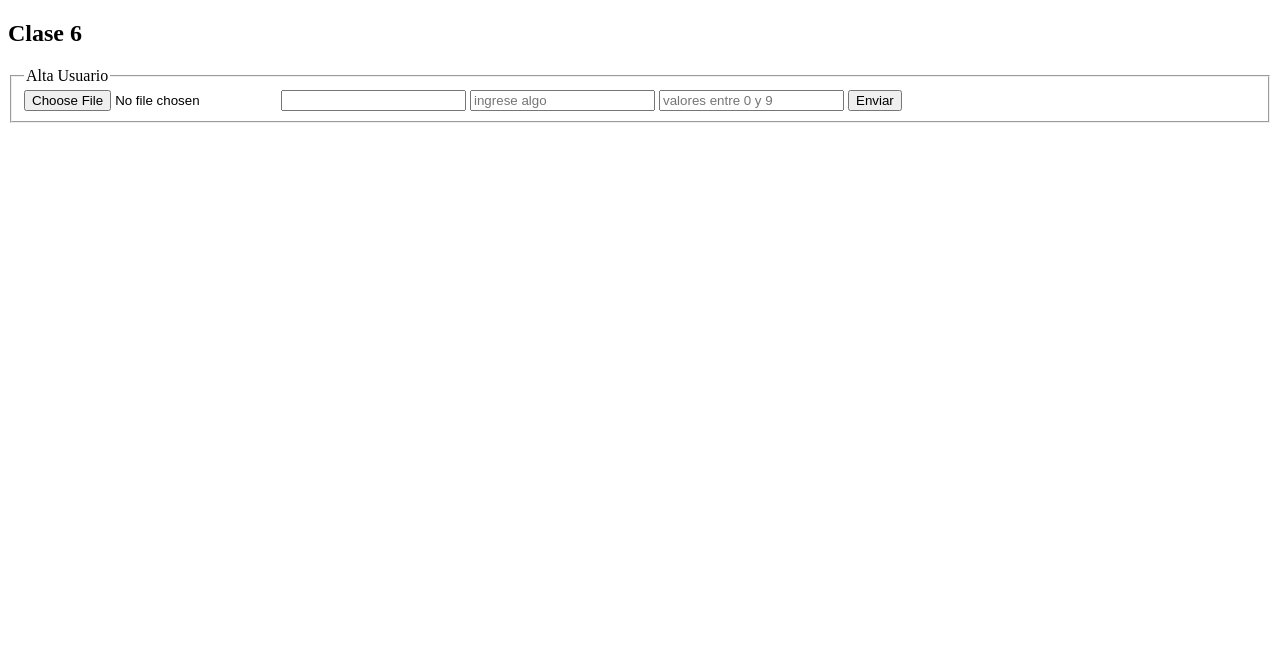
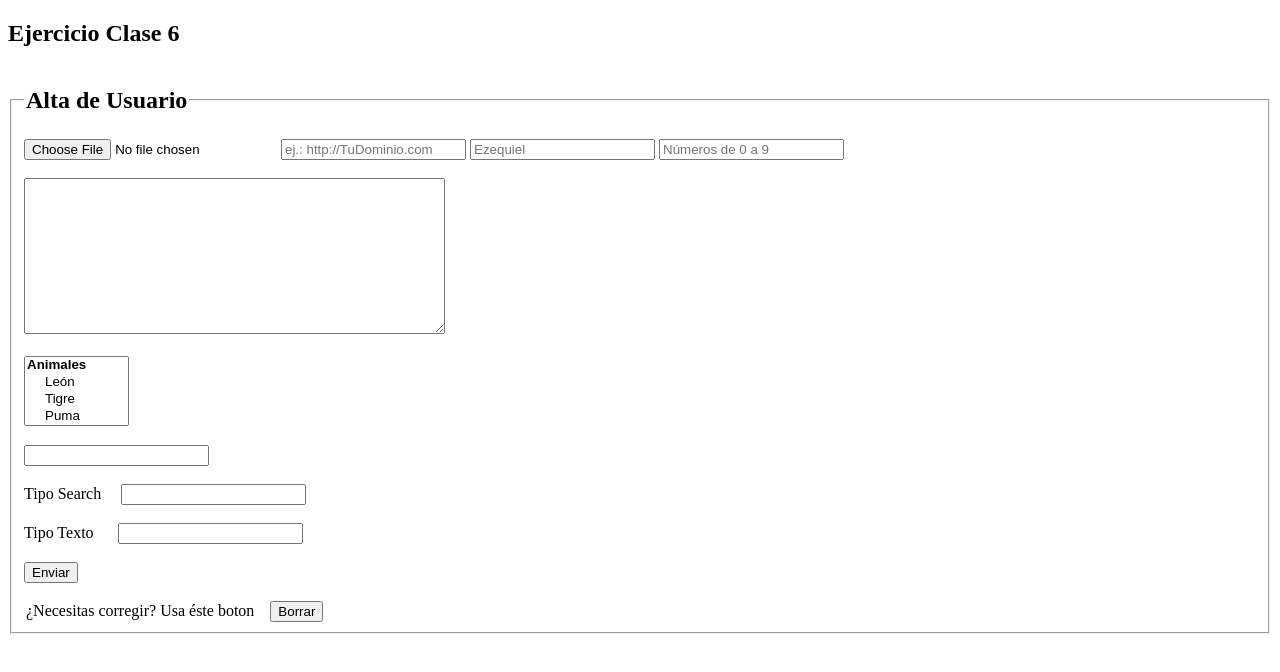
Before and after one commit to NicolasDS88/codo-codo, a plain HTML site: page Clase6/index.html in a window 1280 px wide. Drawn offline with Linux system fonts and the light colour scheme.

Commit message:
Tarea clase 6
para entregar

```diff
--- a/Clase6/index.html
+++ b/Clase6/index.html
@@ -1,3 +1,4 @@
+
 <!DOCTYPE html>
 <html lang="en">
 <head>
@@ -7,31 +8,76 @@
     <title>Document</title>
 </head>
 <body>
+    <main>
 
-<main>
-    <section>
-        <h1>Clase 6</h1>
-        <fieldset>
-            <legend>Alta Usuario</legend>
-            <form action="AltaUsuario.html">
-                <input type="file" name="dni-frente">
-                <input type="hidden" value="valor oculto" name="campoHidden">
-                <input type="url" name="url http://dominio.com.ar">
-                <input type="text" name="nombre" required placeholder="ingrese algo">
-                <input type="text" placeholder="valores entre 0 y 9" required placeholder="[0-9]">
+        <section>
+            <h1>Ejercicio Clase 6</h1>
 
-                <input type="submit" value="Enviar">
+            <!-- Formulario con distinto tipos de Inputs -->
+            <fieldset>
+                <legend><h2>Alta de Usuario</h2></legend>
 
-            </form>
+                <form action="AltaUsuario.html" method="post">
+                    <!-- Nuevos types respecto de Clase5: file, hidden, url -->
+                    <!-- Nuevos atributos: required, pattern, placeholder -->
 
+                    <input type="file" name="Dni-Frente" required>
+                    <input type="hidden" value="ValorOculto" name="CampoHidden">
+                    <input type="url" name="url" placeholder="ej.: http://TuDominio.com" required>
 
-        </fieldset>
-    </section>
+                    <input type="text" name="nombre" placeholder="Ezequiel" required>
 
+                    <input type="text" pattern="[0-9]" placeholder="N&uacute;meros de 0 a 9" required>
+                    <br>
+                    <!-- textarea: espacio para texto libre ingresado por usuario -->
+                    <br>
+                    <textarea name="Agregue lo que deseé aquí" cols="50" rows="10" required></textarea>
+                    <br>
+                    <br>
+                    <!--select+optgroup: permite seleccionar ítems agrupados por un orden dado-->
+                    <select name="Opciones Multiples" multiple required>
+                        <optgroup label="Animales">
+                            <option>León</option>
+                            <option>Tigre</option>
+                            <option>Puma</option>
+                        </optgroup>
+                        <optgroup label="Constelaciones">
+                            <option>Osa Mayor</option>
+                            <option>Orion</option>
+                            <option>Capricornio</option>
+                        </optgroup>
+                    </select>
+                    <br>
+                    <br>
+                    <!-- Browser: despliaga una lista ingresa por default -->
+                    <!-- El listado no implica opciones excluyentes, puede escribirse algo diferente-->
+                    <input list="Browsers">
+                    <datalist id="Browsers" name="ListBrowsers">
+                        <option>Firefox</option>
+                        <option>Opera</option>
+                        <option>Edge</option>
+                        <option>Chrome</option>
+                    </datalist>
+                    <br>
+                    <br>
+                    <!--type search: agrega al final del box una cruz que permite borrar el texto ingresado-->
+                    <label for="buscar">Tipo Search&emsp;</label>
+                    <input type="search" name="buscar" id="buscar">
+                    <br>
+                    <br>
+                    <label for="text">Tipo Texto  &emsp;</label>
+                    <input type="text" name="texto" id="text">
+                    <br>
+                    <br>
+                    <input type="submit" value="Enviar">
+                    <br>
+                    <br>
+                    <legend>¿Necesitas corregir? Usa éste boton&emsp;<input type="reset" value="Borrar"></legend>
+                </form>
 
-</main>
+            </fieldset>
+        </section>
 
-
-
+    </main>
 </body>
 </html>
```
